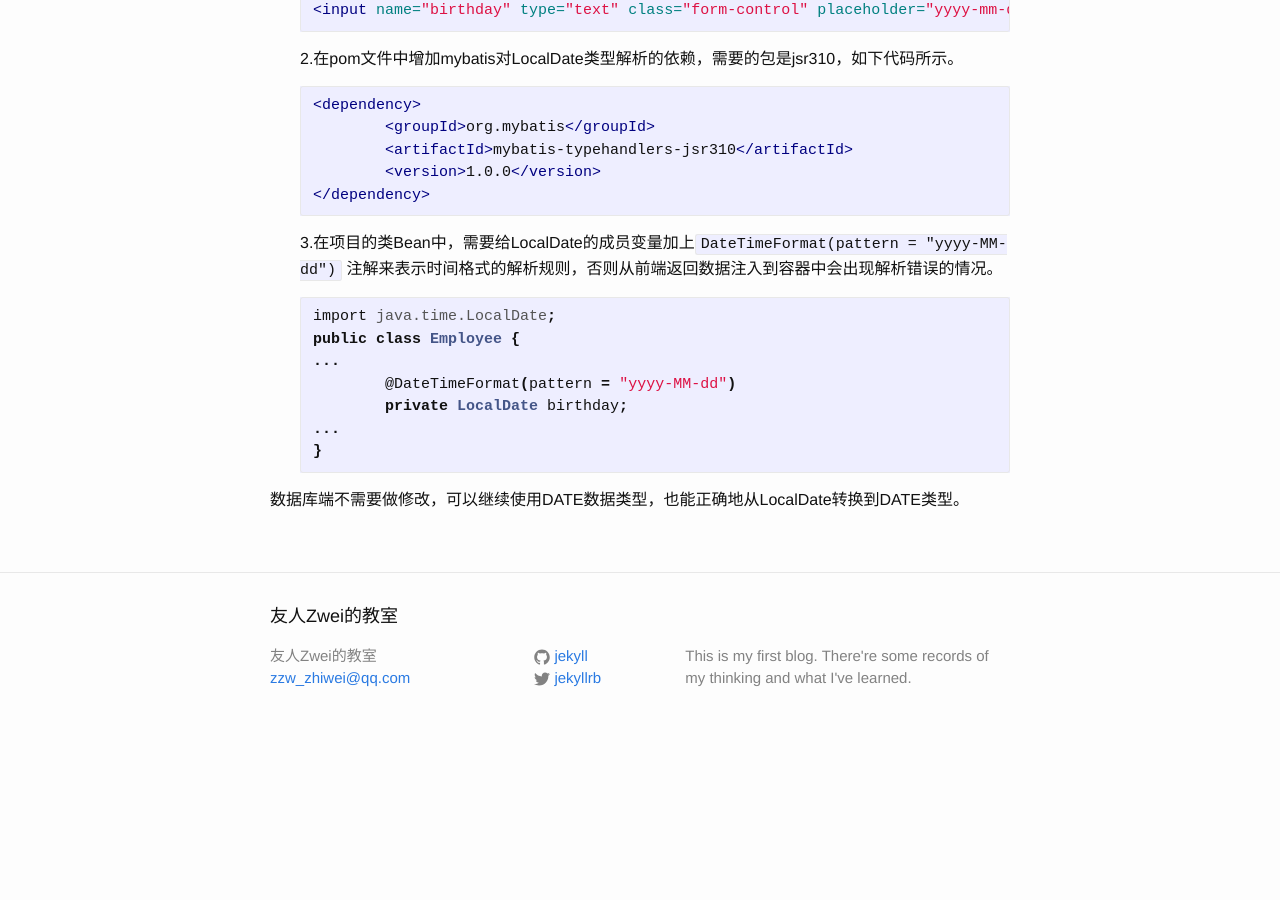
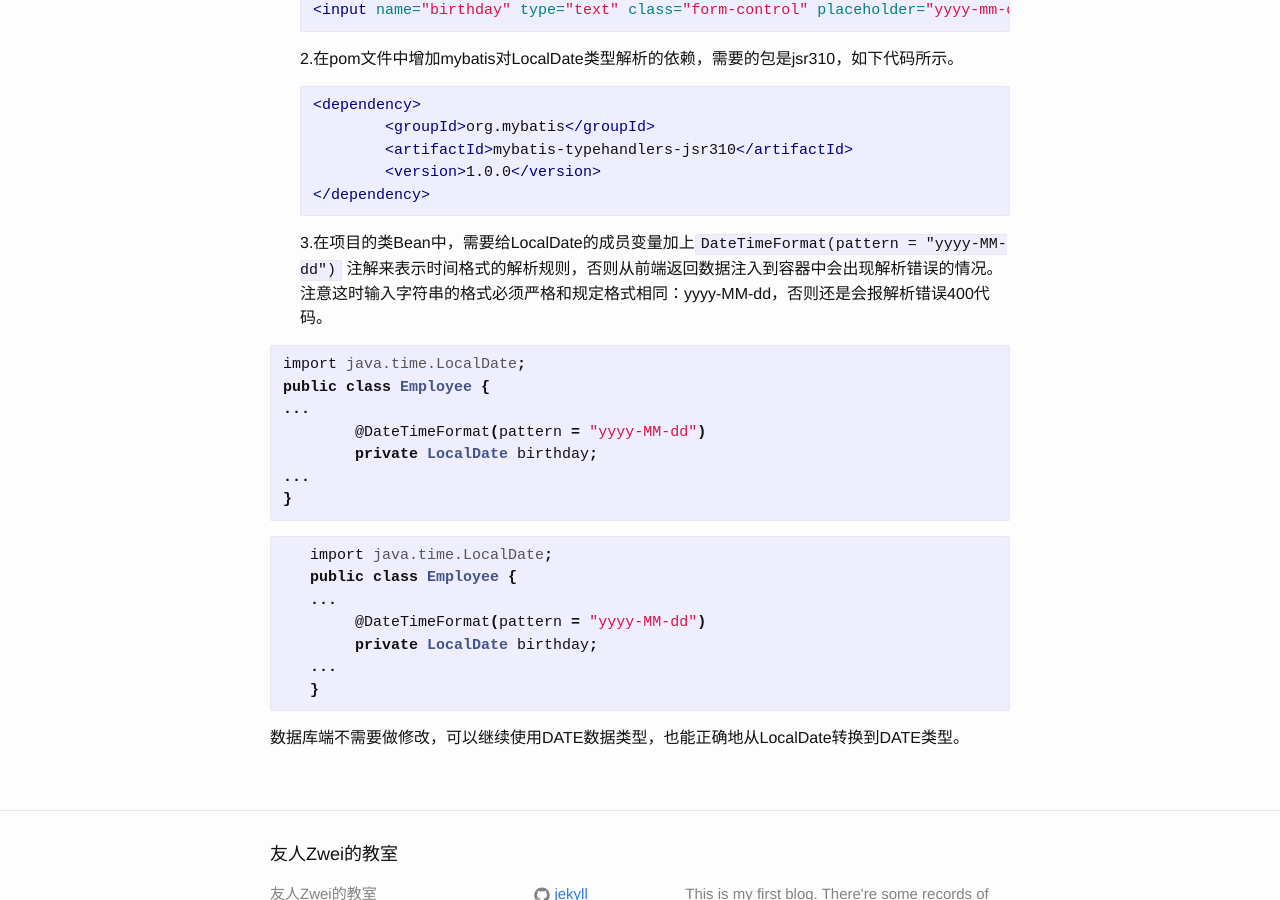
Before and after one commit to Zwei-Eric/Zwei-Eric.github.io, a Jekyll site: the page built from _posts/2020-6-14-LocalDate时间.md, in a window 1280 px wide and 900 px high, scrolled down 1064 px. Built offline with Jekyll 4.4.1, drawn with Linux system fonts in a browser that asks for light colours; before the commit the page ends 1814 px from its top, so only the background shows below that.

Commit message:
Update 2020-6-14-LocalDate时间.md

````diff
--- a/_posts/2020-6-14-LocalDate时间.md
+++ b/_posts/2020-6-14-LocalDate时间.md
@@ -59,7 +59,17 @@ System.out.println(time);
    </dependency>
    ```
 
-   3.在项目的类Bean中，需要给LocalDate的成员变量加上`DateTimeFormat(pattern = "yyyy-MM-dd")` 注解来表示时间格式的解析规则，否则从前端返回数据注入到容器中会出现解析错误的情况。
+   3.在项目的类Bean中，需要给LocalDate的成员变量加上`DateTimeFormat(pattern = "yyyy-MM-dd")` 注解来表示时间格式的解析规则，否则从前端返回数据注入到容器中会出现解析错误的情况。注意这时输入字符串的格式必须严格和规定格式相同：yyyy-MM-dd，否则还是会报解析错误400代码。
+
+```java
+import java.time.LocalDate;
+public class Employee {
+...
+	@DateTimeFormat(pattern = "yyyy-MM-dd")
+	private LocalDate birthday;
+...
+}
+```
 
    ```java
    import java.time.LocalDate;
````
